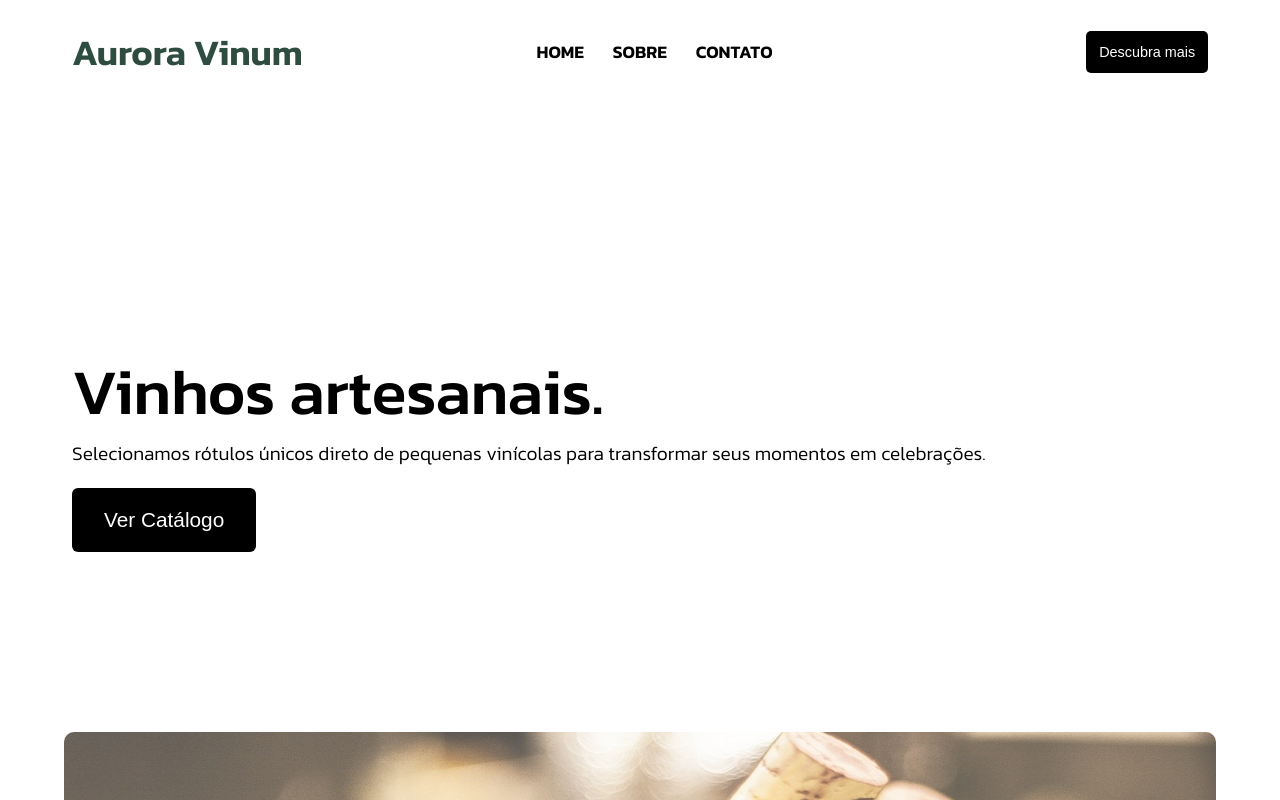
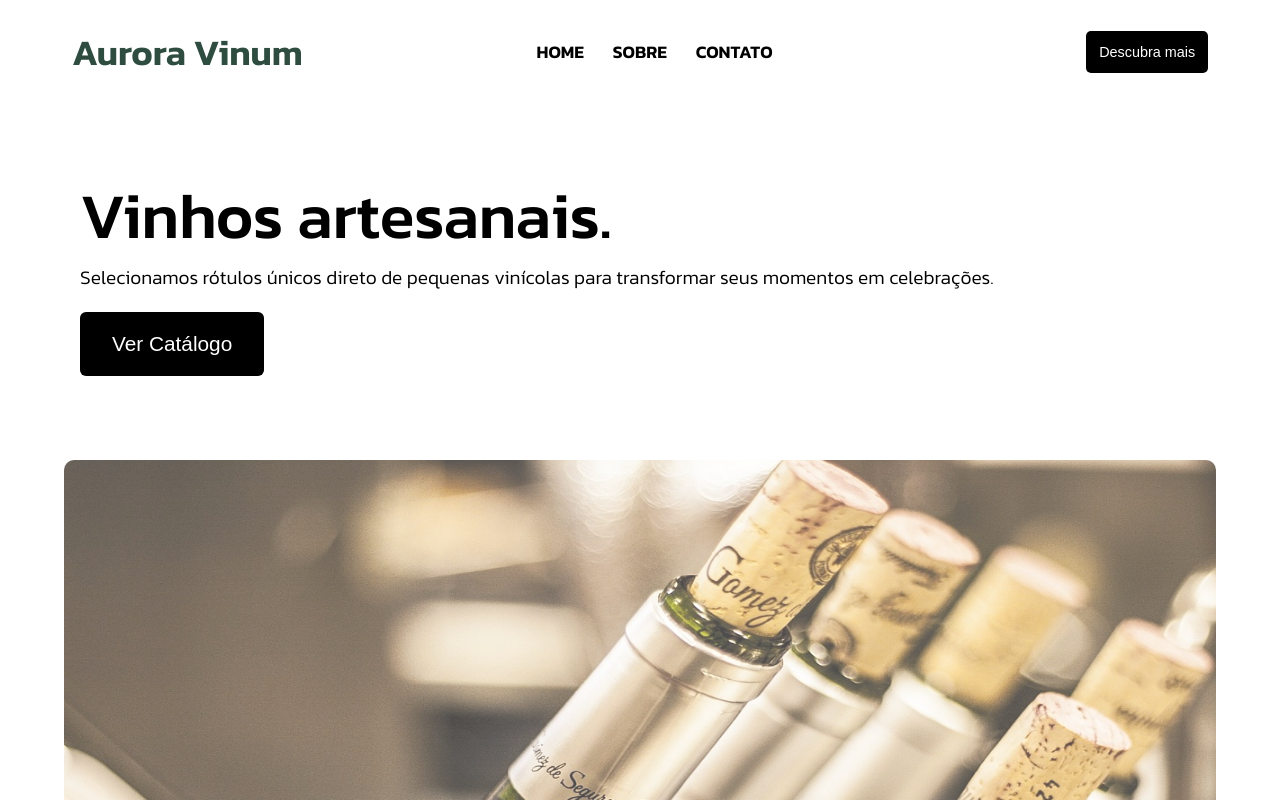
Before and after one commit to Sandroluan/landing-page-vinhos, a plain HTML site: page main/index.html in a window 1280 px wide. Shown: the top 800 px of the page. Drawn offline with Linux system fonts and the light colour scheme.

Commit message:
Update style.css

```diff
--- a/main/style.css
+++ b/main/style.css
@@ -78,7 +78,7 @@ body {
 #presentation-container {
   max-width: 75rem;
   margin:0 auto;
-  padding:  15rem 2rem 10rem 2rem;
+  padding:  4rem 2.5rem;
 }
 
 #title {
```
